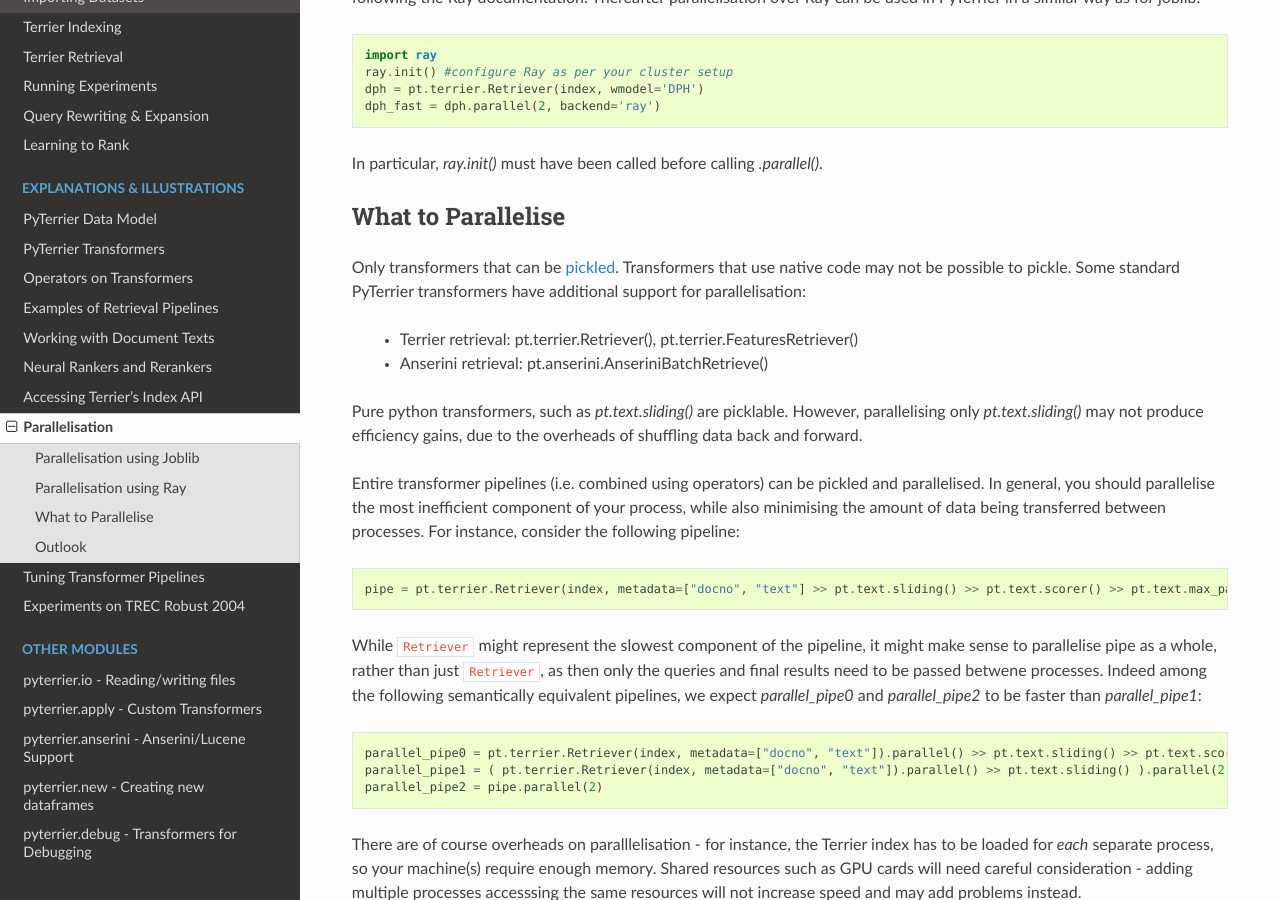
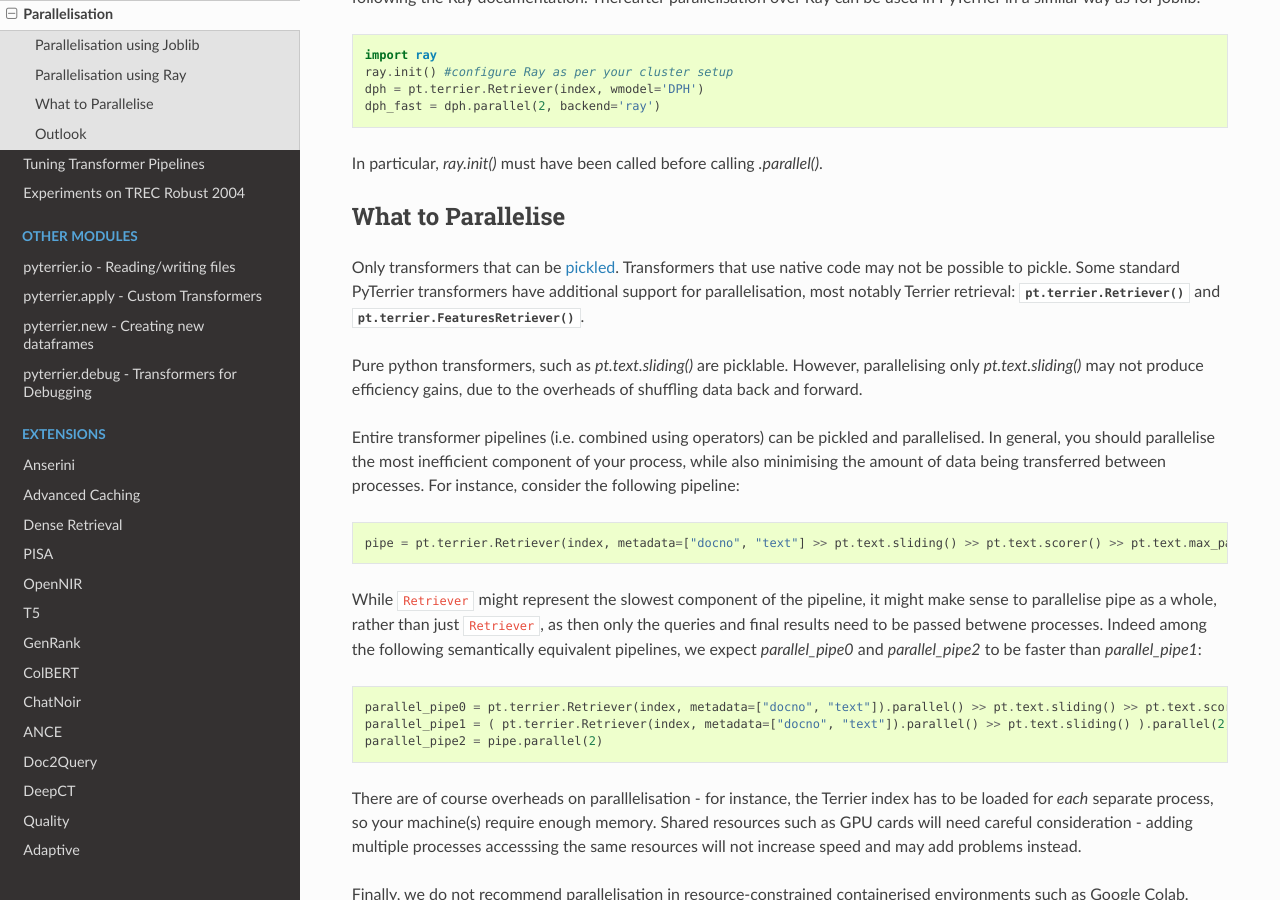
Before and after one commit to terrier-org/pyterrier, a Sphinx documentation site: the page built from docs/parallel.rst, in a window 1280 px wide and 900 px high, scrolled down 993 px. Built offline with Sphinx 7.4.7 and the Read the Docs theme 2.0.0, drawn with Linux system fonts in a browser that asks for light colours; the version number is read from the project's files by our own code.

Commit message:
removal from docs

```diff
--- a/docs/anserini.rst
+++ /dev/null
@@ -1,30 +0,0 @@
-pyterrier.anserini - Anserini/Lucene Support
---------------------------------------------
-
-
-Through an integration of pyserini, PyTerrier can integrate results from the Lucene-based Anserini platform into retrieval pipelines.
-
-.. automodule:: pyterrier.anserini
-    :members:
-
-
-Examples
-========
-
-Comparative retrieval from Anserini and Terrier::
-
-    trIndex = "/path/to/data.properties"
-    luceneIndex "/path/to/lucene-index-dir"
-
-    BM25_tr = pt.terrier.Retriever(trIndex, wmodel="BM25")
-    BM25_ai = pt.anserini.AnseriniBatchRetrieve(luceneIndex, wmodel="BM25")
-
-    pt.Experiment([BM25_tr, BM25_ai], topics, qrels, eval_metrics=["map"])
-
-
-AnseriniBatchRetrieve can also be used as a re-ranker::
-
-    BM25_tr = pt.terrier.Retriever(trIndex, wmodel="BM25")
-    QLD_ai = pt.anserini.AnseriniBatchRetrieve(luceneIndex, wmodel="QLD")
-
-    pipe = BM25_tr >> QLD_ai
--- a/docs/extensions.txt
+++ b/docs/extensions.txt
@@ -1,6 +1,6 @@
-pyterrier_anserini # Anserini
-pyterrier_caching # Caching
-pyterrier_dr # DR
+# Anserini <https://github.com/seanmacavaney/pyterrier-anserini>
+# Advanced Caching <https://github.com/seanmacavaney/pyterrier-caching>
+# Dense Retrieval <https://github.com/terrierteam/pyterrier_dr>
 # PISA <https://github.com/terrierteam/pyterrier_pisa>
 # OpenNIR <https://opennir.net/>
 # T5 <https://github.com/terrierteam/pyterrier_t5>
--- a/docs/index.rst
+++ b/docs/index.rst
@@ -34,7 +34,6 @@
 
    io
    apply
-   anserini
    new
    debug
 
--- a/docs/parallel.rst
+++ b/docs/parallel.rst
@@ -49,10 +49,8 @@
 ===================
 
 Only transformers that can be `pickled <https://docs.python.org/3/library/pickle.html>`_. Transformers that use native code
-may not be possible to pickle. Some standard PyTerrier transformers have additional support for parallelisation:
-
- - Terrier retrieval: pt.terrier.Retriever(), pt.terrier.FeaturesRetriever()
- - Anserini retrieval: pt.anserini.AnseriniBatchRetrieve()
+may not be possible to pickle. Some standard PyTerrier transformers have additional support for parallelisation,
+most notably Terrier retrieval: :class:`pt.terrier.Retriever()` and :class:`pt.terrier.FeaturesRetriever()`.
 
 Pure python transformers, such as `pt.text.sliding()` are picklable. However, parallelising only `pt.text.sliding()` may not produce
 efficiency gains, due to the overheads of shuffling data back and forward.
--- a/requirements.txt
+++ b/requirements.txt
@@ -8,9 +8,9 @@
 requests
 ir_datasets>=0.3.2
 wget # used by mavenresolver to download jar files
-pyjnius>=1.4.2 # used by pt.java to execute Java code, such as Terrier and Anserini
-deprecated # used for marking APIs as deprecated
-scipy # used for significance testing
+pyjnius>=1.4.2 # used by pt.java to execute Java code, such as Terrier
+deprecated # used for marking APIs as deprecated
+scipy # used for significance testing
 # evaluation related:
 ir_measures>=0.3.1 # used for evaluation measure computation
 pytrec_eval_terrier>=0.5.3
```
Also changed, not shown: docs/installation.rst (+0 -9 lines), 2 other files.
